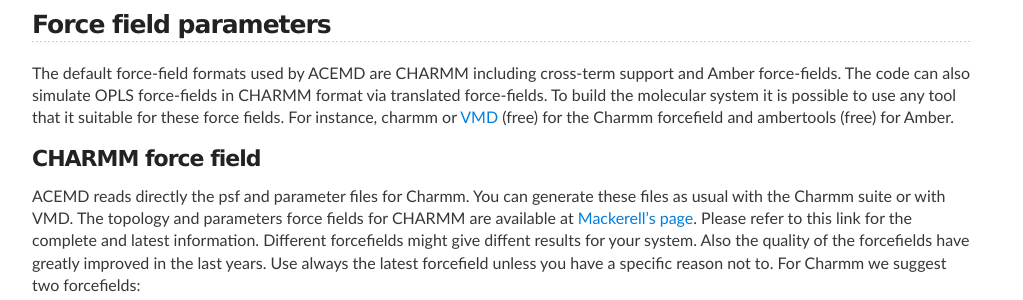
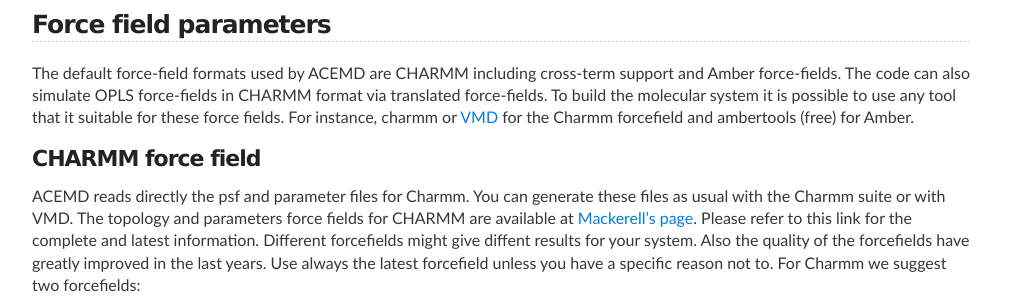
Before and after one commit to Acellera/docs.acellera.com, a Jekyll site: the page built from acemd/usermanual/index.md, in a window 1280 px wide and 900 px high, scrolled down 1429 px. Shown: the part 153-453 px from the top of the window, without its empty margins (138-1161 px from the left). Built offline with Jekyll 4.4.1, drawn with Linux system fonts in a browser that asks for light colours.

Commit message:
Update index.md

```diff
--- a/acemd/usermanual/index.md
+++ b/acemd/usermanual/index.md
@@ -42,7 +42,8 @@
 
 ## Force field parameters
 
-The default force-field formats used by ACEMD are CHARMM including cross-term support and Amber force-fields. The code can also simulate OPLS force-fields in CHARMM format via translated force-fields. To build the molecular system it is possible to use any tool that it suitable for these force fields. For instance, charmm or <a href="http://www.ks.uiuc.edu/Research/vmd/" target="_parent">VMD</a> (free) for the Charmm forcefield and ambertools (free) for Amber.
+The default force-field formats used by ACEMD are CHARMM including cross-term support and Amber force-fields. The code can also simulate OPLS force-fields in CHARMM format via translated force-fields. To build the molecular system it is possible to use any tool that it suitable for these force fields. For instance, charmm or
+<a href="http://www.ks.uiuc.edu/Research/vmd/" target="_parent"> VMD </a> for the Charmm forcefield and ambertools (free) for Amber.
 
 ### CHARMM force field
 
```
